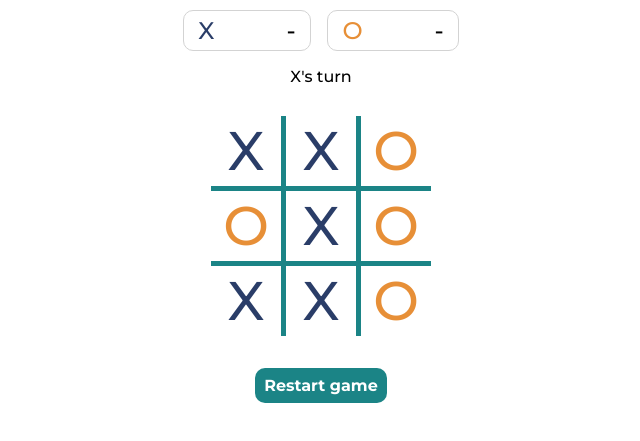
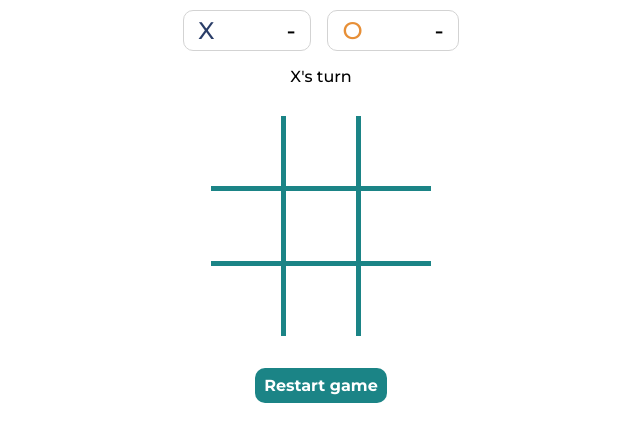
Before and after one commit to dialejo24/Tic-Tac-Toe-Game, a plain HTML site: page index.html in a window 1280 px wide. Shown: the part 229-670 px from the top of the page, without its empty margins (319-959 px from the left). Drawn offline with Linux system fonts and the light colour scheme.

Commit message:
reset gameboard state

```diff
--- a/index.html
+++ b/index.html
@@ -25,15 +25,15 @@
                 <p><span class="player's turn">X</span>'s turn</p>
             </div>
             <div class="gameboard">
-                <div class="x">X</div>
-                <div class="x">X</div>
-                <div class="o">O</div>
-                <div class="o">O</div>
-                <div class="x">X</div>
-                <div class="o">O</div>
-                <div class="x">X</div>
-                <div class="x">X</div>
-                <div class="o">O</div>
+                <div data-key="0"></div>
+                <div data-key="1"></div>
+                <div data-key="2"></div>
+                <div data-key="3"></div>
+                <div data-key="4"></div>
+                <div data-key="5"></div>
+                <div data-key="6"></div>
+                <div data-key="7"></div>
+                <div data-key="8"></div>
             </div>
             <div class="restart">
                 <button>Restart game</button>
```
